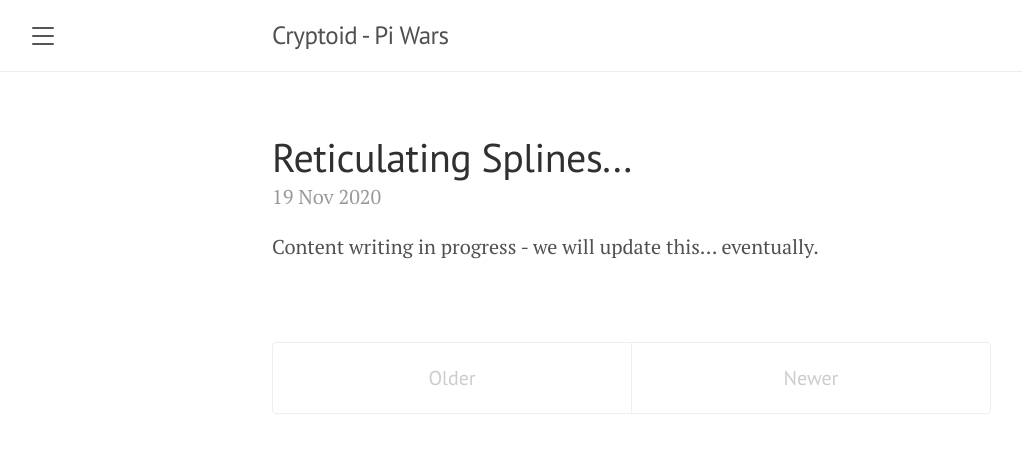
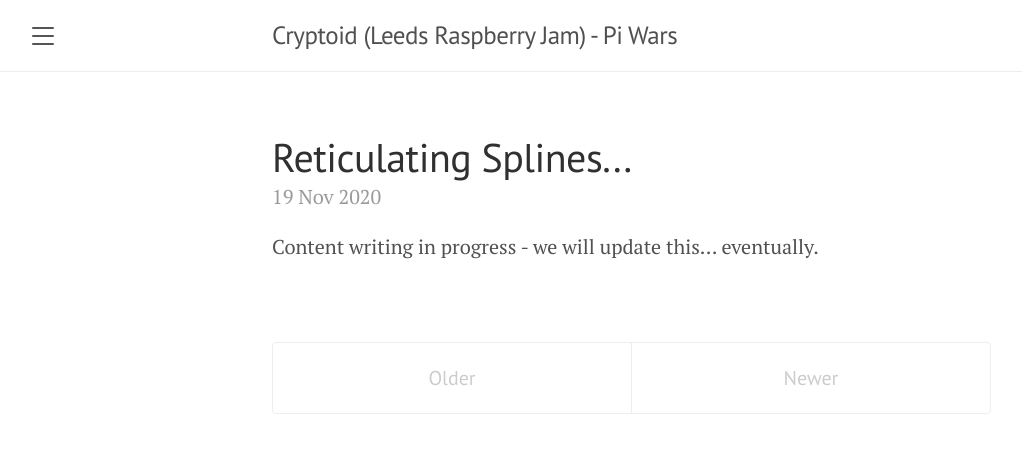
Before and after one commit to LeedsRaspJam/piwars, a Jekyll site: the page built from docs/index.html, in a window 1280 px wide. Shown: the top 453 px of the page, without its empty margins (8-1030 px from the left). Built offline with Jekyll 4.4.1, drawn with Linux system fonts in a browser that asks for light colours; the list of posts is cut into pages by our own code.

Commit message:
Fix some thangs

```diff
--- a/docs/_config.yml
+++ b/docs/_config.yml
@@ -1,5 +1,5 @@
 # Setup
-title:               Cryptoid - Pi Wars
+title:               Cryptoid (Leeds Raspberry Jam) - Pi Wars
 tagline:             ''
 description:         ''
 url:                 https://piwars.leedsraspjam.co.uk
```
Also changed, not shown: docs/LICENSE.md (deleted), docs/README.md (deleted), 1 other file.
